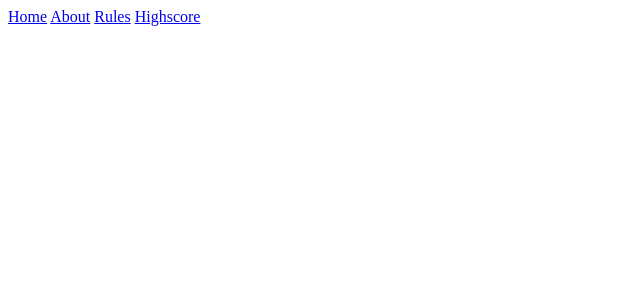
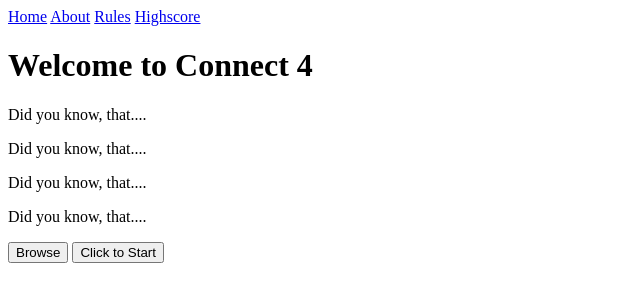
Before and after one commit to linda-jansson-gbg/Connect4-Team2, a plain HTML site: page public/index.html in a window 1280 px wide. Shown: the whole page, without its empty margins (0-640 px from the left). Drawn offline with Linux system fonts and the light colour scheme.

Commit message:
Index-page- layout-creation

```diff
--- a/public/index.html
+++ b/public/index.html
@@ -18,7 +18,15 @@
 
         </header>
 
-
+        <main>
+            <h1> Welcome to Connect 4 </h1>
+            <p> Did you know, that.... </p>
+            <p> Did you know, that.... </p>
+            <p> Did you know, that.... </p>
+            <p> Did you know, that.... </p>
+            <button> Browse </button>
+            <button> Click to Start </button>
+        </main>
 
 
 
```
